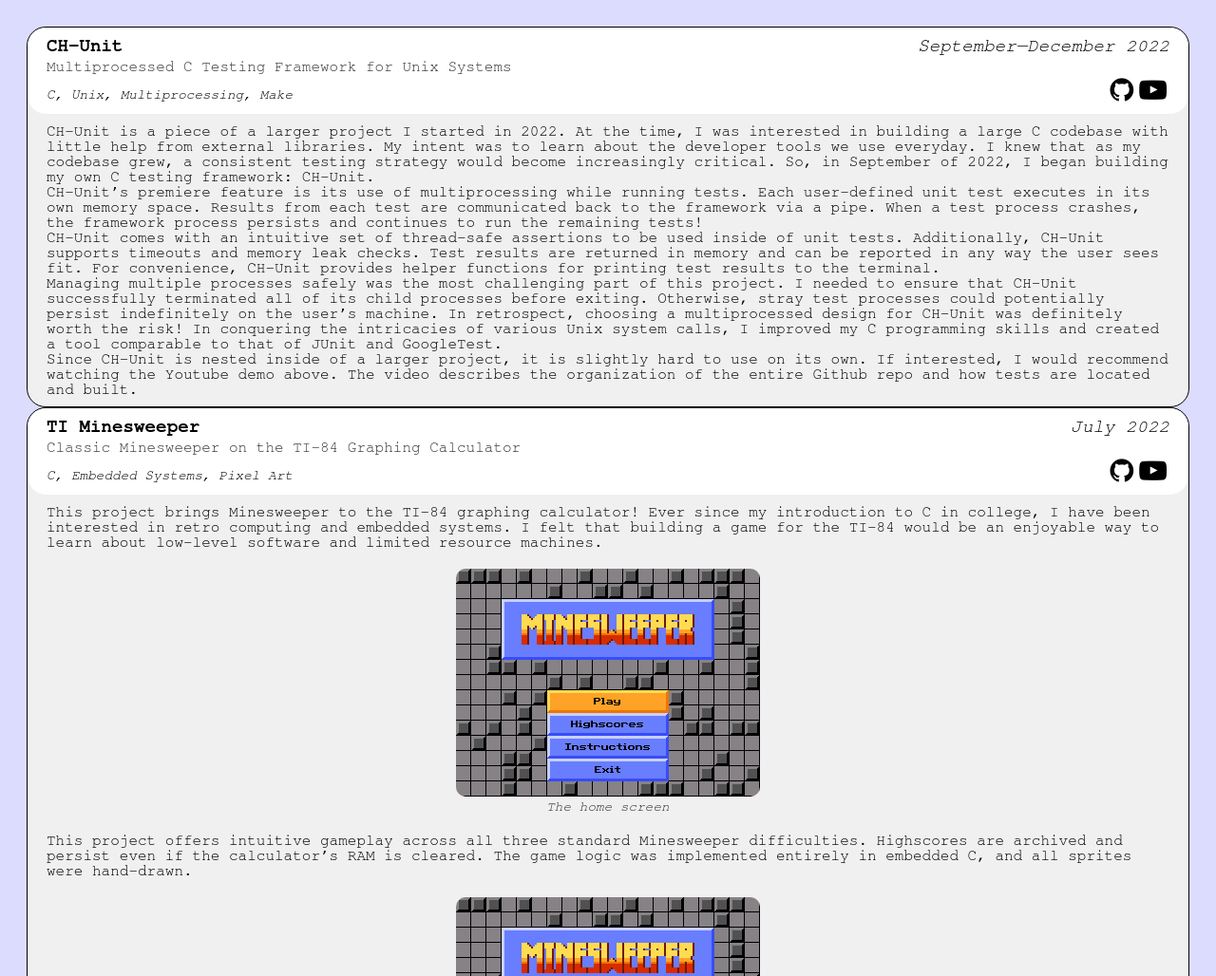
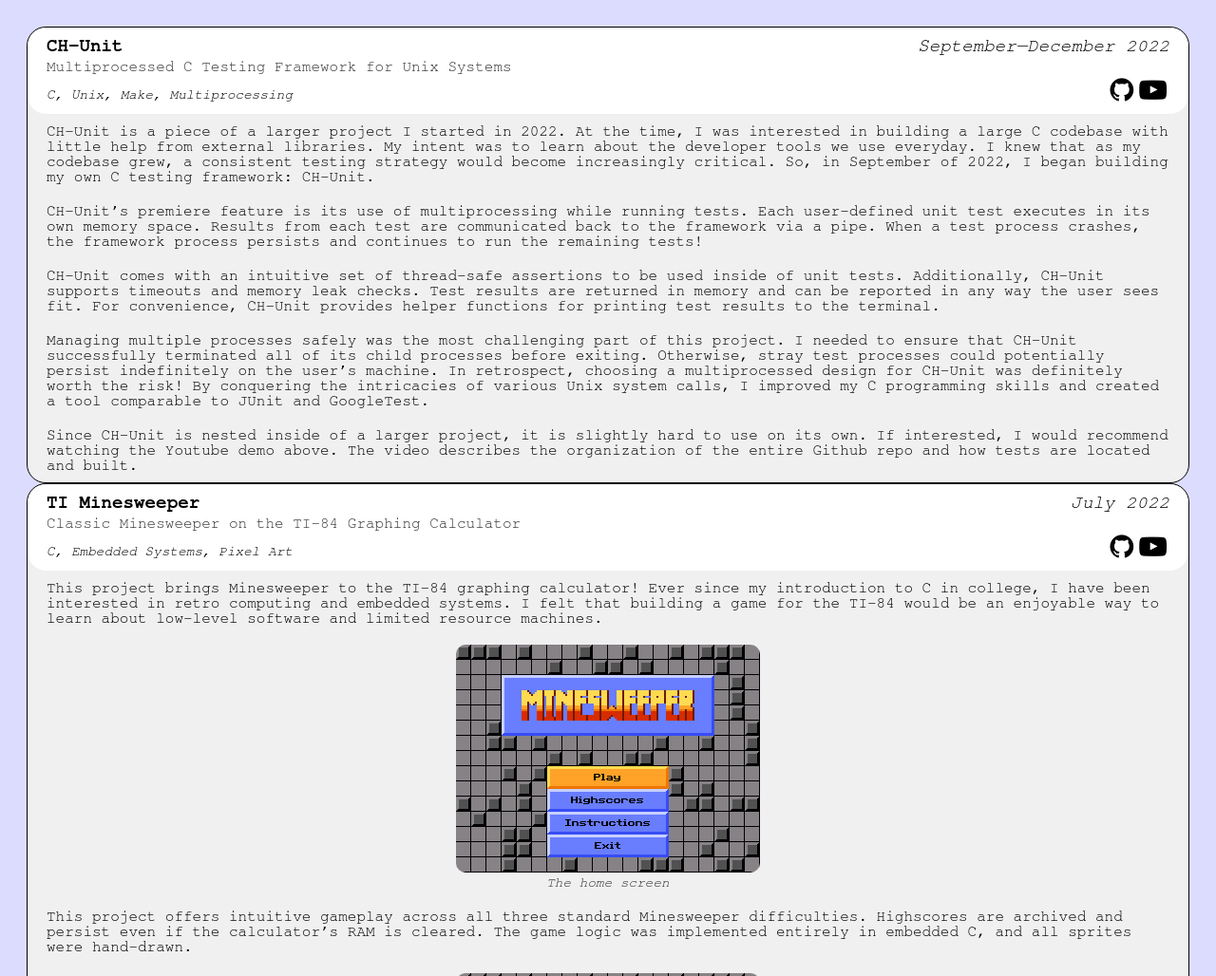
Before and after one commit to chathamabate/chathamabate.github.io, a plain HTML site: page index.html in a window 1280 px wide. Shown: the top 1028 px of the page at 95% size. Drawn offline with Linux system fonts and the light colour scheme.

Commit message:
Quick Fix

```diff
--- a/projects/CHUnit/info.json
+++ b/projects/CHUnit/info.json
@@ -23,8 +23,8 @@
     "skills": [
         "C",
         "Unix",
-        "Multiprocessing",
-        "Make"
+        "Make",
+        "Multiprocessing"
     ],
 
     "body": [
@@ -63,8 +63,9 @@
                 "Managing multiple processes safely was the most challenging part of this project.",
                 "I needed to ensure that CH-Unit successfully terminated all of its child processes before exiting.",
                 "Otherwise, stray test processes could potentially persist indefinitely on the user’s machine.",
-                "In retrospect, choosing a multiprocessed design for CH-Unit was definitely worth the risk! In conquering the intricacies of various Unix system calls, I improved my C programming skills and created a tool comparable to that of JUnit and GoogleTest."
-        ]
+                "In retrospect, choosing a multiprocessed design for CH-Unit was definitely worth the risk!",
+                "By conquering the intricacies of various Unix system calls, I improved my C programming skills and created a tool comparable to JUnit and GoogleTest."
+            ]
         },
         {
             "contentType": "pg",
--- a/scripts/index.js
+++ b/scripts/index.js
@@ -114,7 +114,7 @@ function newProjectHeader(info) {
     let header = document.createElement("div");
     header.classList.add("projectHeader");
 
-    let icon = newIcon(info.icon);
+    // let icon = newIcon(info.icon);
     // header.appendChild(icon);
 
     let htc = newHeaderTextContainer(info);
@@ -156,7 +156,19 @@ function newProjectBody(info) {
     let projectBodyDiv = document.createElement("div");
     projectBodyDiv.classList.add("projectBody");
 
-    for (const content of info.body) {
+    let j = [];
+
+    for (let i = 0; i < info.body.length; i++) {
+
+        // Add in divider.
+        if (i > 0) {
+            let divider = document.createElement("div");
+            divider.classList.add("contentDivider");
+            projectBodyDiv.appendChild(divider);
+        }
+
+        const content = info.body[i];
+
         let tag = content.contentType;
 
         if (tag === "fg") {
@@ -165,6 +177,7 @@ function newProjectBody(info) {
             projectBodyDiv.appendChild(newBodyParagraph(content));
         }
     }
+
 
     return projectBodyDiv;
 }
@@ -195,7 +208,6 @@ async function main() {
     for (const subdir of info.projects) {
         s = await newProjectSection(subdir);
         body.appendChild(s);
-        console.log(s.info);
     }
 }
 
--- a/styles/styles.css
+++ b/styles/styles.css
@@ -104,12 +104,15 @@ body {
 
 /* Project Body Styles */
 
+.contentDivider {
+    height: 20px;
+}
+
 .projectBody {
     padding: 10px 20px 10px 20px;
 }
 
 .projectFigureDiv {
-    padding: 20px;
 }
 
 .projectFigure {
```
